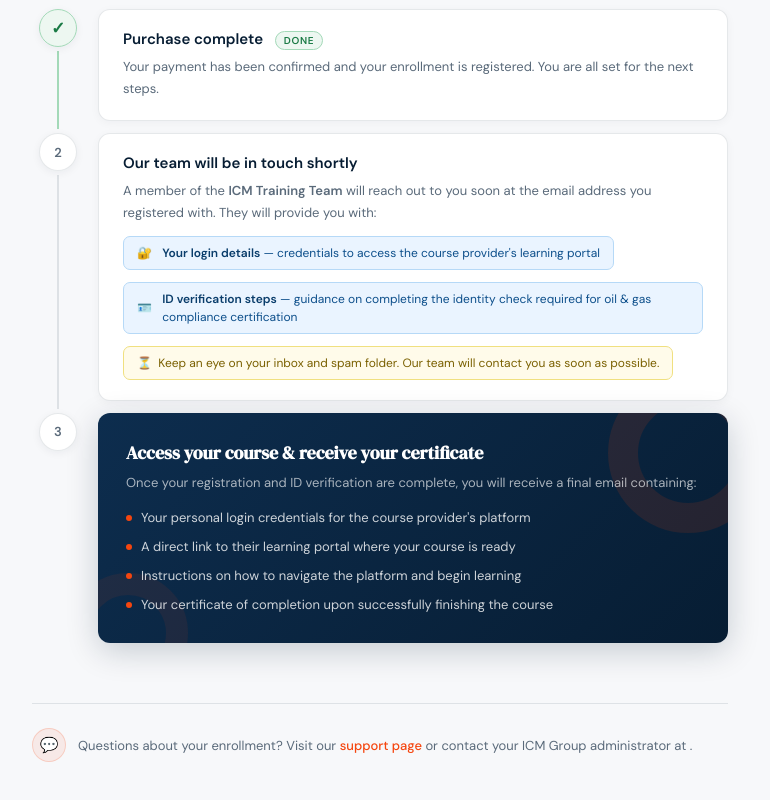
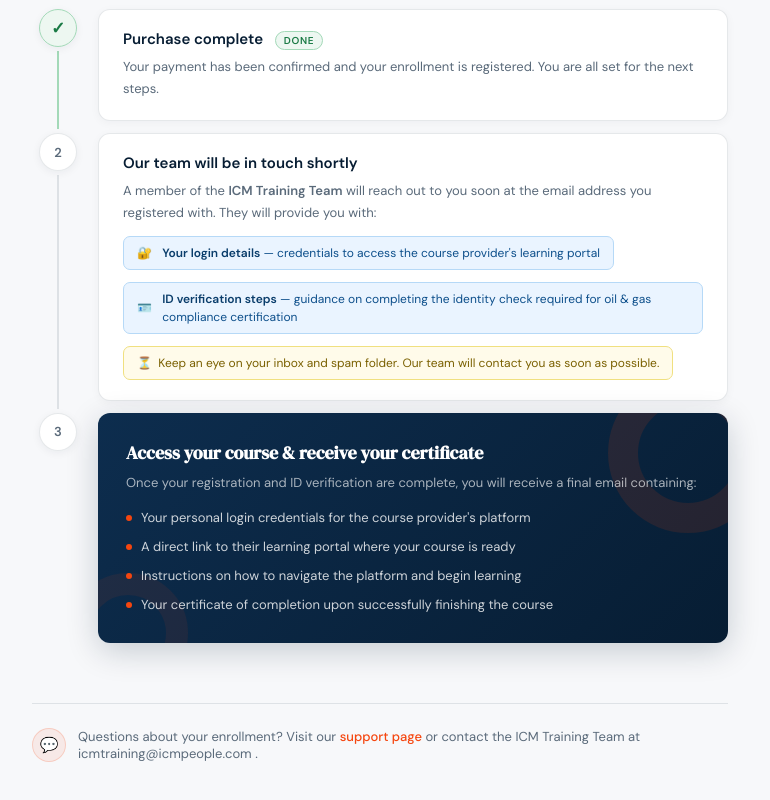
Before and after one commit to majdibenyounes/-course-access-page, a plain HTML site: page index.html in a window 1280 px wide. Shown: the part 479-1279 px from the top of the page, without its empty margins (260-1030 px from the left). Drawn offline with Linux system fonts and the light colour scheme.

Commit message:
Update index.html

```diff
--- a/index.html
+++ b/index.html
@@ -183,7 +183,7 @@
 
   <div class="footer-support">
     <div class="footer-support-icon">💬</div>
-    <span>Questions about your enrollment? Visit our <a href="https://support.icmpeople.com/portal/en/home" target="_blank">support page</a> or contact your ICM Group administrator at .</span>
+    <span>Questions about your enrollment? Visit our <a href="https://support.icmpeople.com/portal/en/home" target="_blank">support page</a> or contact the ICM Training Team at icmtraining@icmpeople.com .</span>
   </div>
 
 </div>
```
